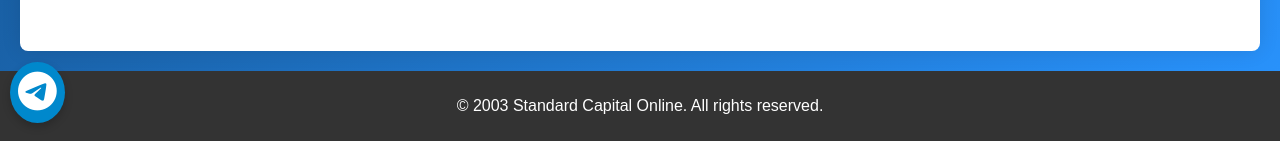
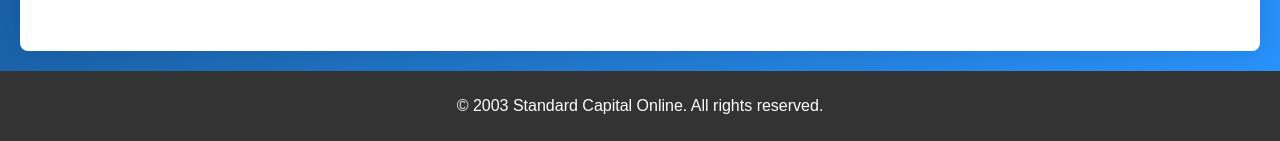
Before and after one commit to Rayflex189/SCOB, a Django app: page /analytics/ in a window 1280 px wide. Shown: the part 2239-2380 px from the top of the page. Run offline with Django 5.2, Linux system fonts and the light colour scheme; a user stored in the database is signed in; data comes from the database, SQL or seed files in the repository.

Commit message:
Update analytics.html
Save

```diff
--- a/bank_app/templates/bank_app/analytics.html
+++ b/bank_app/templates/bank_app/analytics.html
@@ -153,12 +153,7 @@
 </head>
 
 <body>
-    <!-- Telegram icon with a link -->
-    <a href="https://t.me/PINNACLE_BANKING" class="telegram-icon" target="_blank" aria-label="Telegram">
-        <i class="fab fa-telegram-plane"></i>
-    </a>
-
-    <!-- Top navigation bar -->
+        <!-- Top navigation bar -->
     <div class="navbar">
         <!-- Back button -->
         <div class="back-button" onclick="goBack()" aria-label="Go Back">
```
